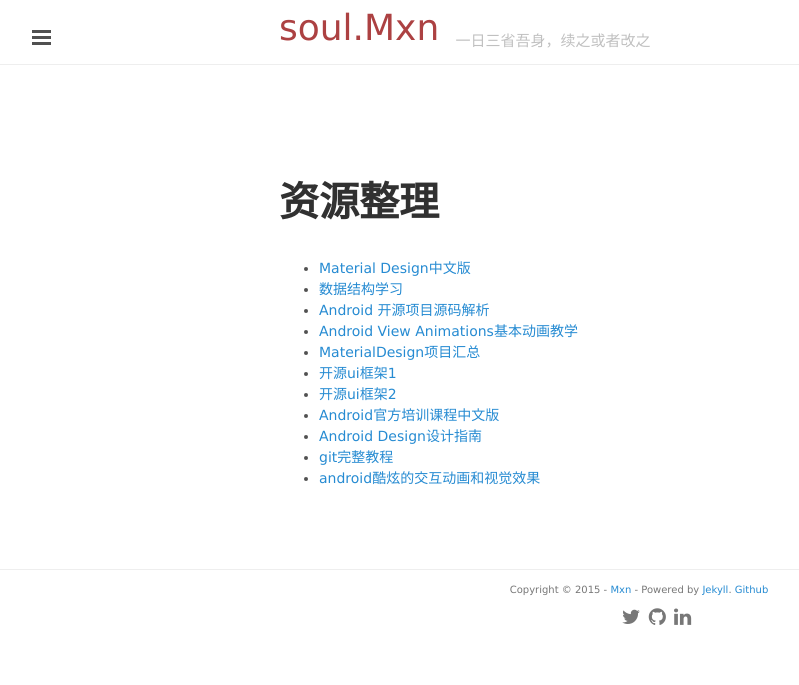
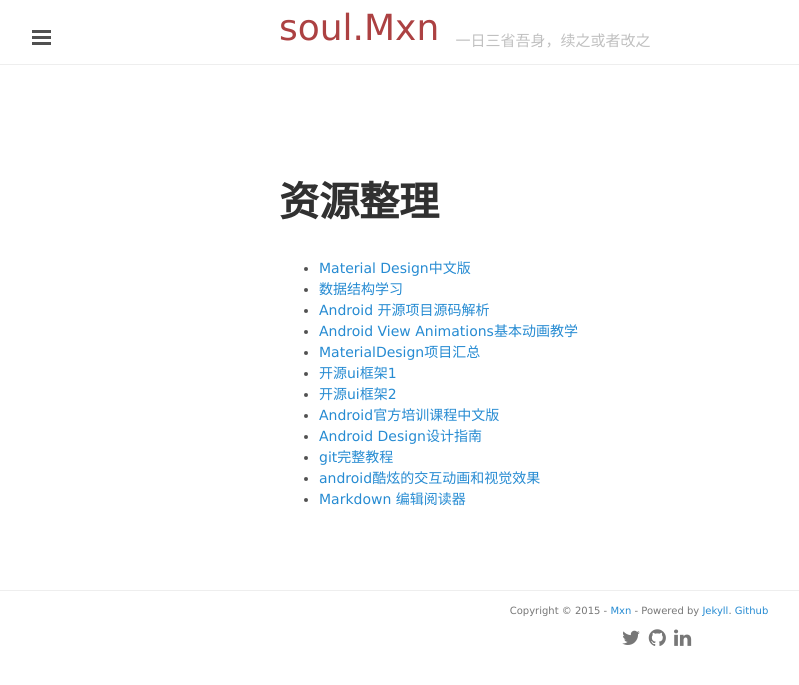
Before and after one commit to mxn21/mxn21.github.io, a Jekyll site: the page built from works.html, in a window 1280 px wide. Shown: the top 685 px of the page, without its empty margins (1-800 px from the left). Built offline with Jekyll 4.4.1, drawn with Linux system fonts in a browser that asks for light colours; Markdown is read by kramdown in place of the engine named in the settings.

Commit message:
13121
1231231

```diff
--- a/works.html
+++ b/works.html
@@ -25,4 +25,6 @@
 	<li><a href="http://www.liaoxuefeng.com/wiki/0013739516305929606dd18361248578c67b8067c8c017b000" target="_black">git完整教程</a></li>
 
     <li><a href="https://github.com/Rano1/Interactive-animation/blob/master/README.md" target="_black">android酷炫的交互动画和视觉效果</a></li>
+
+	<li><a href="https://www.zybuluo.com/mdeditor" target="_black">Markdown 编辑阅读器</a></li>
 </ul>
```
